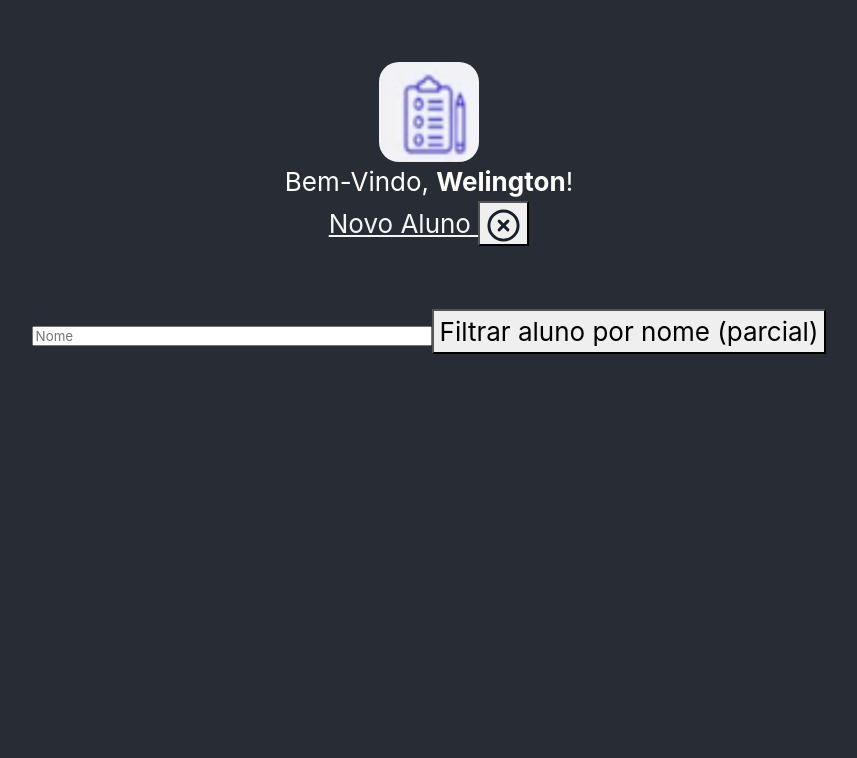
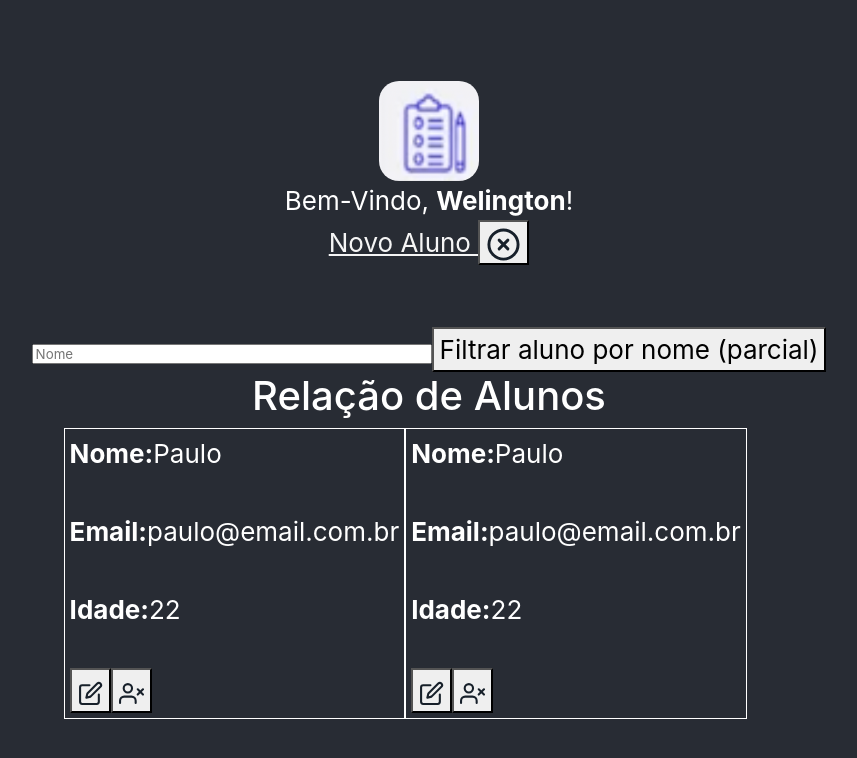
Before and after one commit to Welington88/clientreact, a React (Create React App) app: page /alunos in a window 1280 px wide. Shown: the top 758 px of the page, without its empty margins (211-1068 px from the left). Built offline with nearby package versions, Linux system fonts and the light colour scheme; the HTML template or start-up script is replaced by a standard one.

Commit message:
ajuste rota novo aluno

```diff
--- a/package.json
+++ b/package.json
@@ -10,6 +10,7 @@
     "@types/node": "^16.11.45",
     "@types/react": "^18.0.15",
     "@types/react-dom": "^18.0.6",
+    "axios": "^0.27.2",
     "bootstrap": "^5.1.3",
     "react": "^18.2.0",
     "react-dom": "^18.2.0",
--- a/src/components/Alunos/index.css
+++ b/src/components/Alunos/index.css
@@ -1,6 +1,3 @@
-div.aluno-container {
-    margin-top:  -30%;
-}
 .texto {
     color: whitesmoke;
 }
@@ -10,3 +7,10 @@ input {
     font-size: 10pt;
     width: 400px;
 }
+ul li {
+    list-style: none;
+    float: left;
+    text-align: left;
+    border: 1px solid #fff;
+    padding: 5px;
+}
--- a/src/components/Alunos/index.tsx
+++ b/src/components/Alunos/index.tsx
@@ -1,7 +1,7 @@
 import React from "react";
 import { Link } from "react-router-dom";
 import './index.css';
-import {FiXCircle} from 'react-icons/fi';
+import {FiEdit, FiUserX, FiXCircle} from 'react-icons/fi';
 const CadastroImagem = require("../../assets/cadastro.png") as string;
 
 export default function Alunos(){
@@ -10,7 +10,7 @@ export default function Alunos(){
             <header>
                 <img src={CadastroImagem} className="logo" alt="Cadastro" id="img1" /><br/>
                 <span>Bem-Vindo, <strong>Welington</strong>!</span><br/>
-                <Link className="button texto" to="aluno/novo" > Novo Aluno </Link> {" "}
+                <Link className="button texto" to="aluno/novo/0" > Novo Aluno </Link> {" "}
                 <button type="button">
                     <FiXCircle size={35} color="#17202a" />
                 </button>
@@ -21,6 +21,34 @@ export default function Alunos(){
                     Filtrar aluno por nome (parcial)
                 </button>
             </form>
+            <h1>Relação de Alunos</h1>
+            <ul>
+                <li>
+                    <b>Nome:</b>Paulo<br/><br/>
+                    <b>Email:</b>paulo@email.com.br<br/><br/>
+                    <b>Idade:</b>22<br/><br/>
+                    <button type="button">
+                        <FiEdit size={25} color="#17202a" />
+                    </button>
+                    <button type="button">
+                        <FiUserX size={25} color="#17202a" />
+                    </button>
+
+                </li>
+
+                <li>
+                    <b>Nome:</b>Paulo<br/><br/>
+                    <b>Email:</b>paulo@email.com.br<br/><br/>
+                    <b>Idade:</b>22<br/><br/>
+                    <button type="button">
+                        <FiEdit size={25} color="#17202a" />
+                    </button>
+                    <button type="button">
+                        <FiUserX size={25} color="#17202a" />
+                    </button>
+
+                </li>
+            </ul>
         </div>
     )
 }
--- /dev/null
+++ b/src/components/NovoAluno/index.css
@@ -0,0 +1,3 @@
+.texto {
+    color: whitesmoke;
+}
--- /dev/null
+++ b/src/components/NovoAluno/index.tsx
@@ -0,0 +1,30 @@
+import React from "react";
+import { FiCornerDownLeft, FiUserPlus } from "react-icons/fi";
+import { Link, useParams } from "react-router-dom";
+import './index.css';
+
+export default function NovoAluno(){
+    //hooks react
+    const {alunoId} = useParams();
+    return(
+        <div className="novo-aluno-container">
+            <div className="content">
+                <section className="form">
+                    <FiUserPlus size={105} color="#FFF" />
+                    <h1> {alunoId === '0' ? 'Incluir Novo Aluno' : 'Atualizar Aluno'  } </h1>
+                    <Link className="back-link texto" to={"/alunos"} >
+                        <FiCornerDownLeft size={25} color="#FFF" /> Retornar
+                    </Link>
+                    <form>
+                        <input placeholder="Nome: " />
+                        <input placeholder="Email: " />
+                        <input placeholder="Idade: " />
+                        <button className="button" type={"submit"} >
+                            {alunoId === '0' ? 'Incluir' : 'Atualizar'  }
+                        </button>
+                    </form>
+                </section>
+            </div>
+        </div>
+    )
+}
--- a/src/routes.tsx
+++ b/src/routes.tsx
@@ -2,6 +2,7 @@ import React from "react";
 import { BrowserRouter, Routes ,Route } from "react-router-dom";
 import Login from "./components/Login";
 import Alunos from "./components/Alunos";
+import NovoAluno from "./components/NovoAluno";
 
 export default function Rotas() {
 
@@ -10,6 +11,8 @@ export default function Rotas() {
             <Routes>
                 <Route path="/" element={ <Login /> } />
                 <Route path="/alunos" element={ <Alunos /> } />
+                <Route path="/aluno/novo/:alunoId" element={ <NovoAluno /> } />
+                <Route path="alunos/aluno/novo/:alunoId" element={ <NovoAluno /> } />
             </Routes>
         </BrowserRouter>
     )
```
Also changed, not shown: 1 other file (tests, documents, lock files or other folders).
